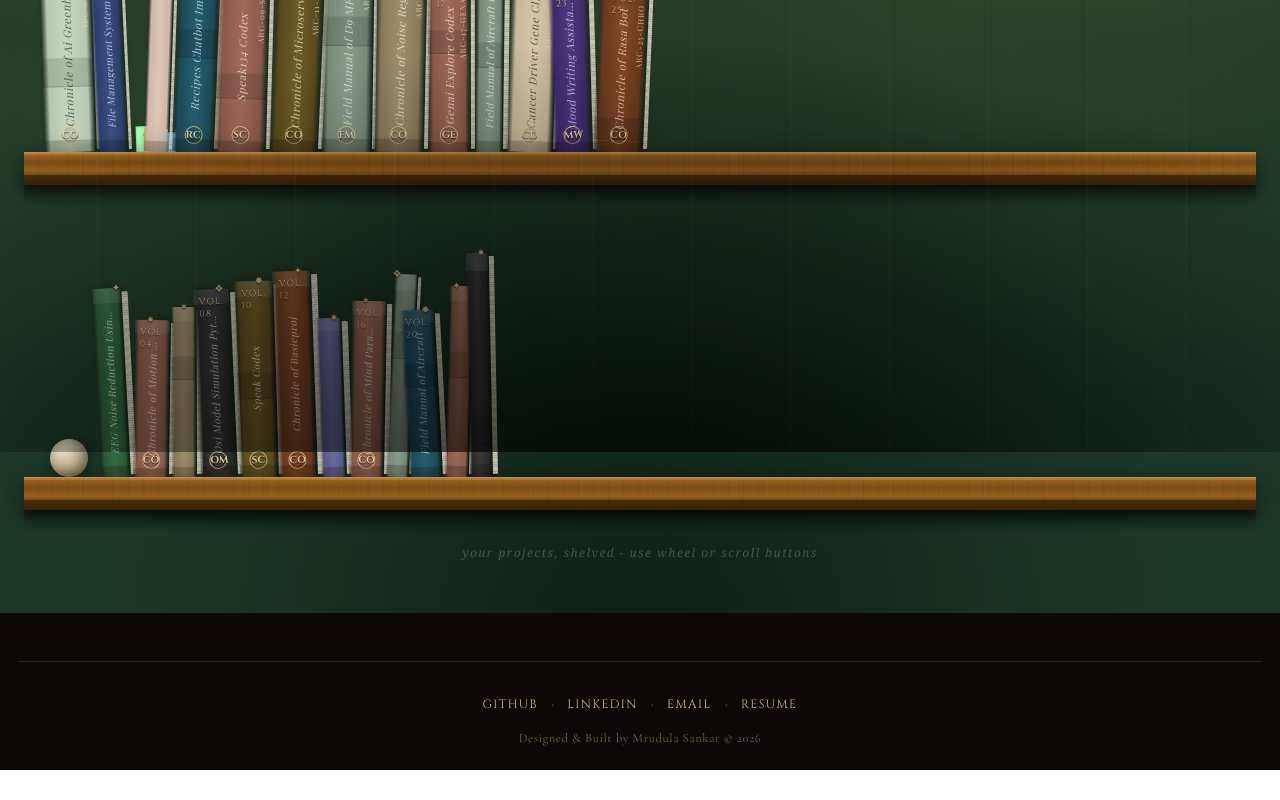
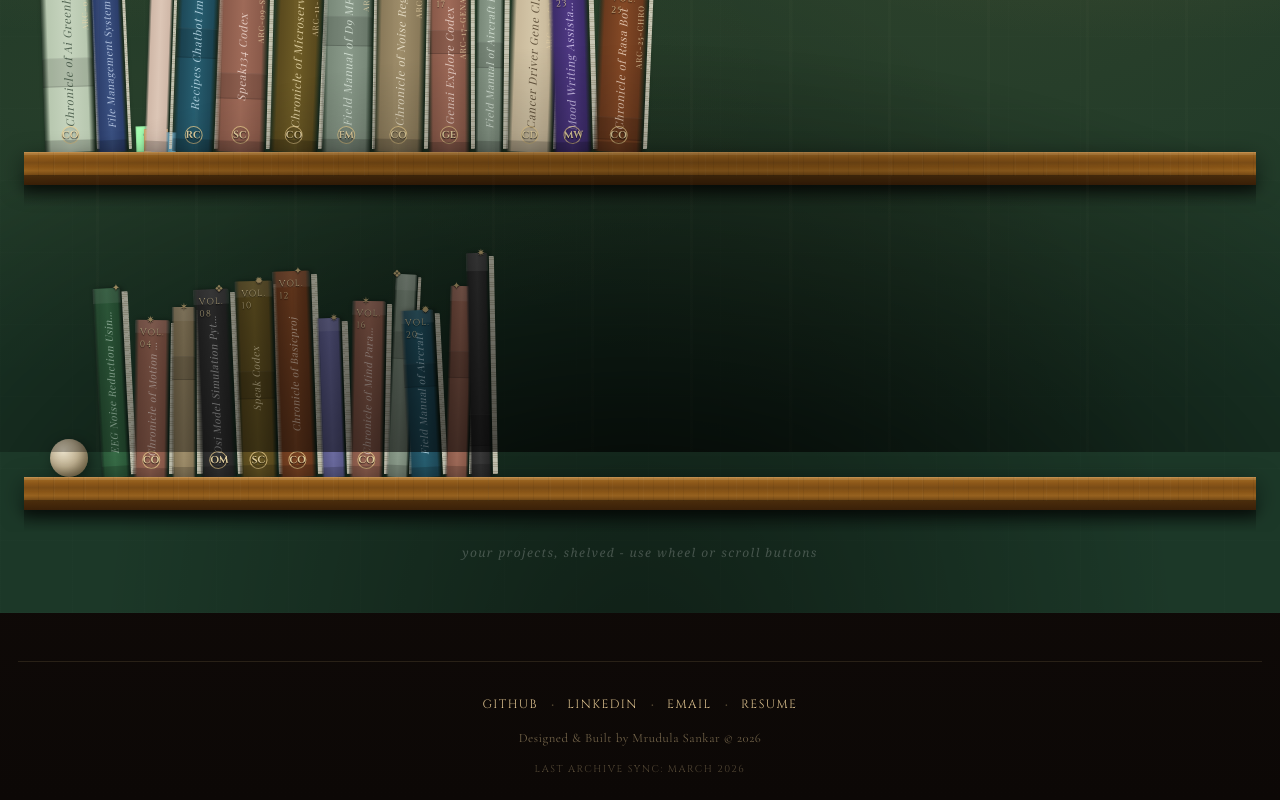
Before and after one commit to Mrudula-itsjuzme/portfolio-site, a React (Vite) app: page / in a window 1280 px wide. Shown: the part 348-1148 px from the top of the page. Before the commit the page ends 1118 px from the top, so only its background shows below. Built offline with nearby package versions, Linux system fonts and the light colour scheme; a web font is replaced by a local one.

Commit message:
feat: add sync timestamp and finalize site branding
- Added 'Last Archive Sync' to the footer for data transparency
- Refined footer spacing and typography
- Finalized branding elements across common components

```diff
--- a/src/pages/Home.jsx
+++ b/src/pages/Home.jsx
@@ -795,6 +795,7 @@ export default function Home() {
           <a href={`${import.meta.env.BASE_URL}resume.pdf`} target="_blank" rel="noreferrer">Resume</a>
         </div>
         <p className="footer-copy">Designed &amp; Built by Mrudula Sankar &copy; {new Date().getFullYear()}</p>
+        <p className="footer-updated">Last Archive Sync: {new Date().toLocaleDateString('en-US', { month: 'long', year: 'numeric' })}</p>
       </footer>
 
       <div className="desk-surface" aria-hidden="true" />
--- a/src/styles/library.css
+++ b/src/styles/library.css
@@ -239,6 +239,15 @@ body::after {
   color: rgba(216, 189, 139, 0.5);
   letter-spacing: 0.04em;
   font-family: "Cormorant Garamond", serif;
+}
+
+.footer-updated {
+  margin: 0;
+  font-size: 0.62rem;
+  color: rgba(216, 189, 139, 0.35);
+  letter-spacing: 0.15em;
+  text-transform: uppercase;
+  font-family: "Cinzel", serif;
 }
 
 .library-notice {
```
